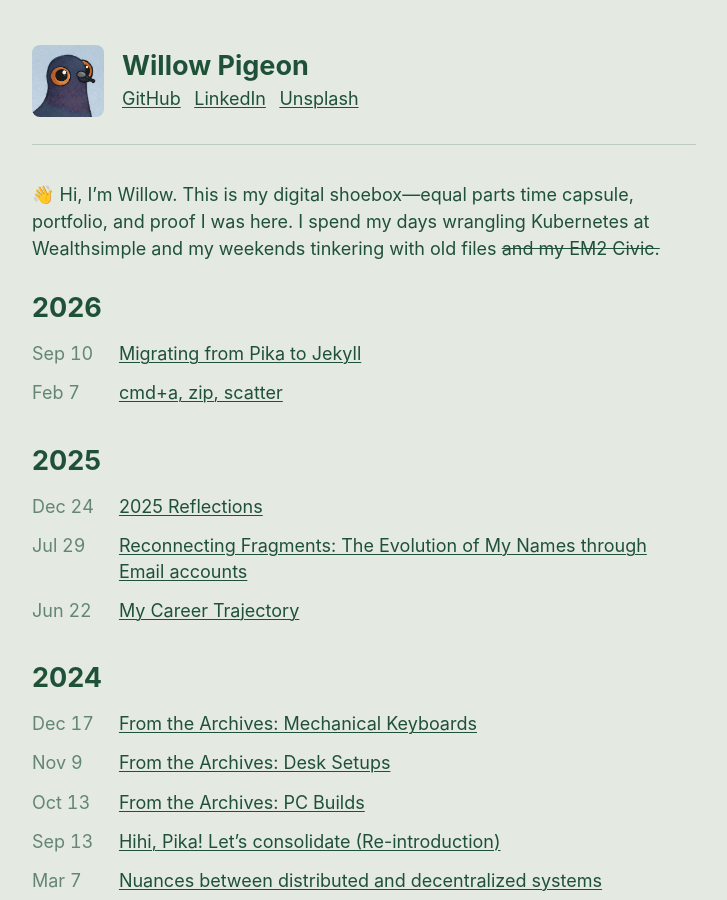
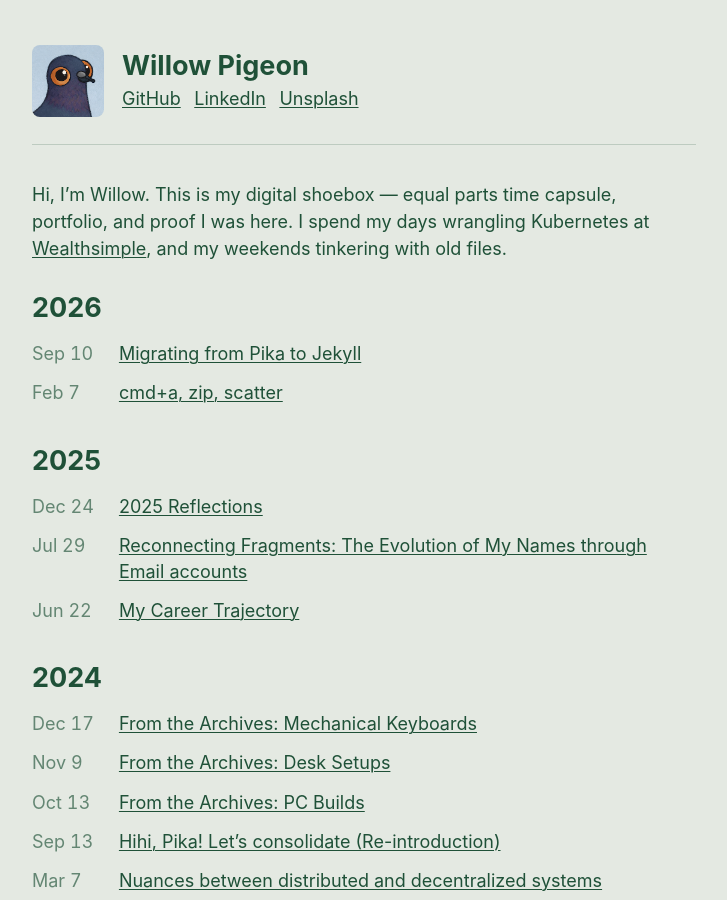
Before and after one commit to noisypigeon/noisypigeon.github.io, a Jekyll site: the page built from index.md, in a window 1280 px wide and 900 px high. Shown: the whole window, without its empty margins (276-1003 px from the left). Built offline with Jekyll 4.4.1, drawn with Linux system fonts in a browser that asks for light colours; some web fonts are replaced.

Commit message:
chore(noisypigeon.com): change index.md

```diff
--- a/index.md
+++ b/index.md
@@ -3,4 +3,4 @@ layout: home
 title: Willow Pigeon
 ---
 
-👋 Hi, I’m Willow. This is my digital shoebox—equal parts time capsule, portfolio, and proof I was here. I spend my days wrangling Kubernetes at Wealthsimple and my weekends tinkering with old files ~~and my EM2 Civic.~~
+Hi, I’m Willow. This is my digital shoebox — equal parts time capsule, portfolio, and proof I was here. I spend my days wrangling Kubernetes at [Wealthsimple](https://wealthsimple.com), and my weekends tinkering with old files.
```
